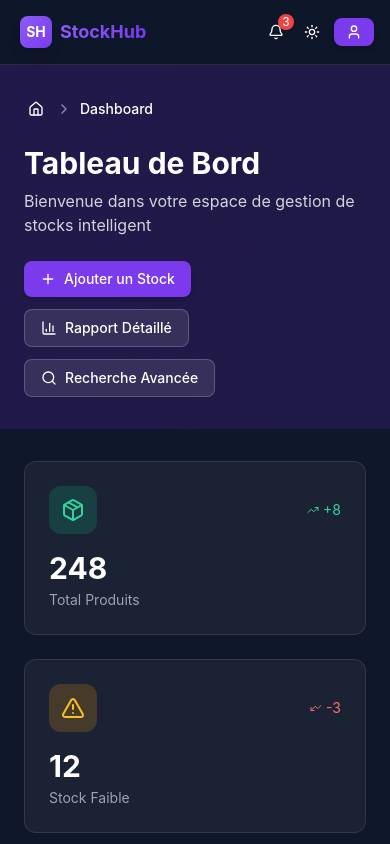
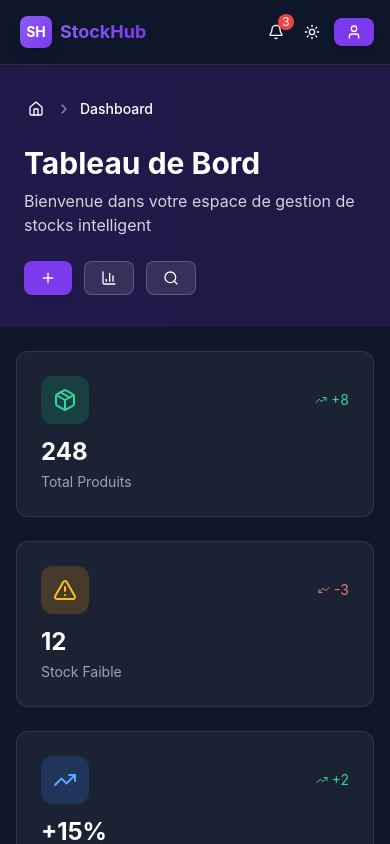
Before and after one commit to SandrineCipolla/stockHub_V2_front, a React (Vite) app: page / in a window 390 px wide. Shown: the top 844 px of the page. Built offline with nearby package versions, Linux system fonts and the light colour scheme.

Commit message:
updated code to make it responsive

```diff
--- a/src/components/dashboard/MetricCard.tsx
+++ b/src/components/dashboard/MetricCard.tsx
@@ -49,8 +49,8 @@ export function MetricsCard({ metric }: MetricsCardProps) {
     };
 
     return (
-        <Card>
-            <div className="flex items-center justify-between mb-4">
+        <Card className="p-4 sm:p-6">
+            <div className="flex items-center justify-between mb-3 sm:mb-4">
                 <div className={`p-3 rounded-xl ${getIconBackground(metric.color, theme)}`}>
                     <Icon className={`w-6 h-6 ${getIconColor(metric.color, theme)}`} aria-hidden="true" />
                 </div>
@@ -72,7 +72,8 @@ export function MetricsCard({ metric }: MetricsCardProps) {
                     {metric.change}
                 </span>
             </div>
-            <div className={`text-3xl font-bold mb-1 ${themeClasses.text}`}>{metric.value}</div>
+            <div className={`text-2xl sm:text-3xl lg:text-4xl font-bold mb-1 ${themeClasses.text}`}>{metric.value}</div>
+
             <div className={`text-sm ${themeClasses.textSubtle}`}>{metric.label}</div>  {/* ✅ CORRIGÉ : Thème dynamique */}
         </Card>
     )
--- a/src/components/dashboard/StockGrid.tsx
+++ b/src/components/dashboard/StockGrid.tsx
@@ -57,7 +57,8 @@ export function StockGrid({ stocks, isLoaded, id }: StockGridProps) {
 
     return (
         <section
-            className="grid grid-cols-1 lg:grid-cols-2 xl:grid-cols-3 gap-6"
+            className="grid grid-cols-1 sm:grid-cols-2 md:grid-cols-2 lg:grid-cols-3 gap-4 sm:gap-6"
+            aria-label="Liste des stocks disponibles, navigable avec le clavier"
             id={id}
         >
             {stocks.map((stock, index) => (
--- a/src/components/layout/NavSection.tsx
+++ b/src/components/layout/NavSection.tsx
@@ -55,32 +55,39 @@ export function NavigationSection() {
                         </p>
                     </div>
 
-                    <div className="flex flex-wrap gap-3">
+                    <div className="flex flex-row gap-3 flex-wrap justify-start">
                         <Button
                             variant="primary"
                             icon={Plus}
                             aria-label="Ajouter un nouveau stock à l'inventaire"
                             onClick={() => console.log('➕ Ajouter stock')}
+                            className="w-auto max-w-[150px]"
                         >
-                            Ajouter un Stock
+                            <span className="hidden md:hidden lg:inline">Ajouter un Stock</span>
                         </Button>
+
                         <Button
                             variant="secondary"
                             icon={BarChart3}
                             aria-label="Générer et télécharger un rapport détaillé des stocks"
                             onClick={() => console.log('📊 Rapport détaillé')}
+                            className="w-auto max-w-[150px]"
                         >
-                            Rapport Détaillé
+                            <span className="hidden md:hidden lg:inline">Rapport Détaillé</span>
                         </Button>
+
                         <Button
                             variant="secondary"
                             icon={Search}
                             aria-label="Ouvrir la page de recherche avancée de stocks"
                             onClick={() => console.log('🔍 Recherche avancée')}
+                            className="w-auto max-w-[150px]"
                         >
-                            Recherche Avancée
+                            <span className="hidden md:hidden lg:inline">Recherche Avancée</span>
                         </Button>
                     </div>
+
+
                 </div>
             </div>
         </section>
--- a/src/pages/Dashboard.tsx
+++ b/src/pages/Dashboard.tsx
@@ -282,8 +282,9 @@ export function Dashboard() {
             <Header />
             <NavigationSection />
 
-            <main className="max-w-7xl mx-auto px-6 py-8" role="main" id="main-content">
-                {/* Métriques principales */}
+            <main className="max-w-7xl mx-auto px-4 sm:px-6 py-6 sm:py-8" role="main" id="main-content">
+
+            {/* Métriques principales */}
                 <section className="grid grid-cols-1 md:grid-cols-3 gap-6 mb-8">
                     {mockMetrics.map((metric) => (
                         <MetricsCard key={metric.id} metric={metric} />
@@ -313,9 +314,11 @@ export function Dashboard() {
                         variant="ghost"
                         icon={Download}
                         aria-label="Exporter la liste des stocks récents au format CSV"
+                        onClick={() => console.log('Export CSV')}
                     >
                         Exporter
                     </Button>
+
                 </div>
 
                 {/* ✅ AMÉLIORÉ : Grid des stocks avec ID pour skip link */}
```
